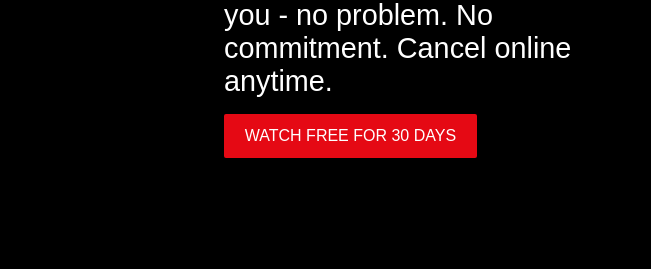
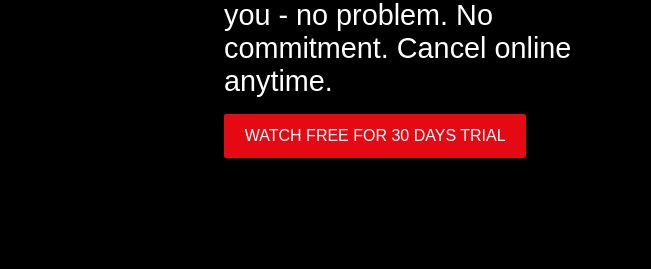
Before and after one commit to MrMirror21/Netfilx_Clone_rough, a plain HTML site: page index.html in a window 1280 px wide. Shown: the part 1046-1315 px from the top of the page, 0-651 px from the left. Drawn offline with Linux system fonts and the light colour scheme.

Commit message:
Update index.html
I change the watch free for 30 Days  trial

```diff
--- a/index.html
+++ b/index.html
@@ -49,7 +49,7 @@
                     <p class="text-lg">
                         If you decide Netflix isn't for you - no problem. No commitment. Cancel online anytime.
                     </p>
-                    <a href='#' class="btn btn-lg">Watch Free For 30 Days</a>
+                    <a href='#' class="btn btn-lg">Watch Free For 30 Days trial</a>
                 </div>
                 <img src="https://i.ibb.co/J2xDJV7/tab-content-1.png" alt="" />
 
@@ -61,7 +61,7 @@
                 <p class="text-lg">
                     Watch TV shows and movies anytime, anywhere - personalized for you.
                 </p>
-                <a href="#" class="btn btn-lg">Watch Free For 30 Days</a>
+                <a href="#" class="btn btn-lg">Watch Free For 30 Days  trial</a>
             </div>
             <div class="tab-2-content-bottom">
                 <div>
```
